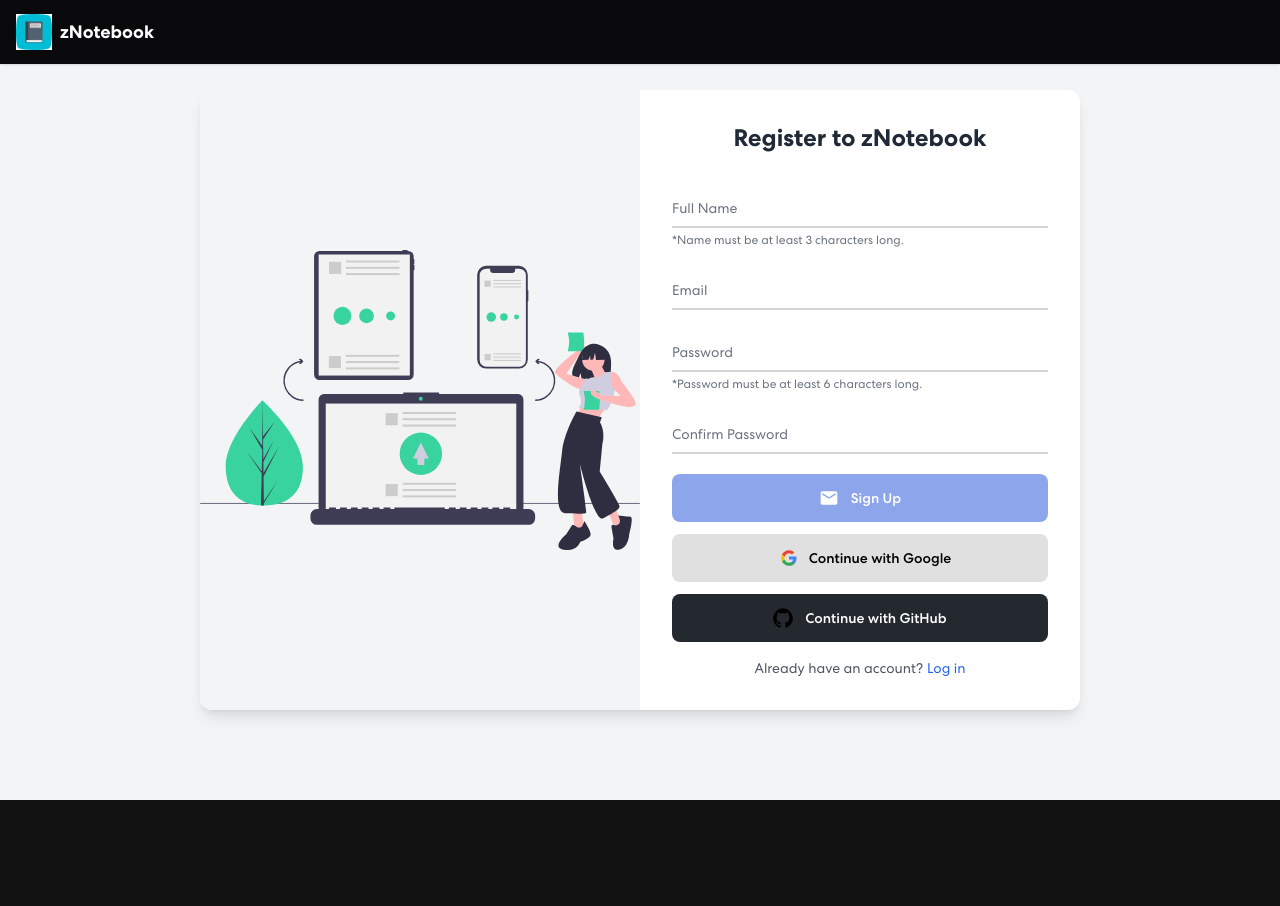
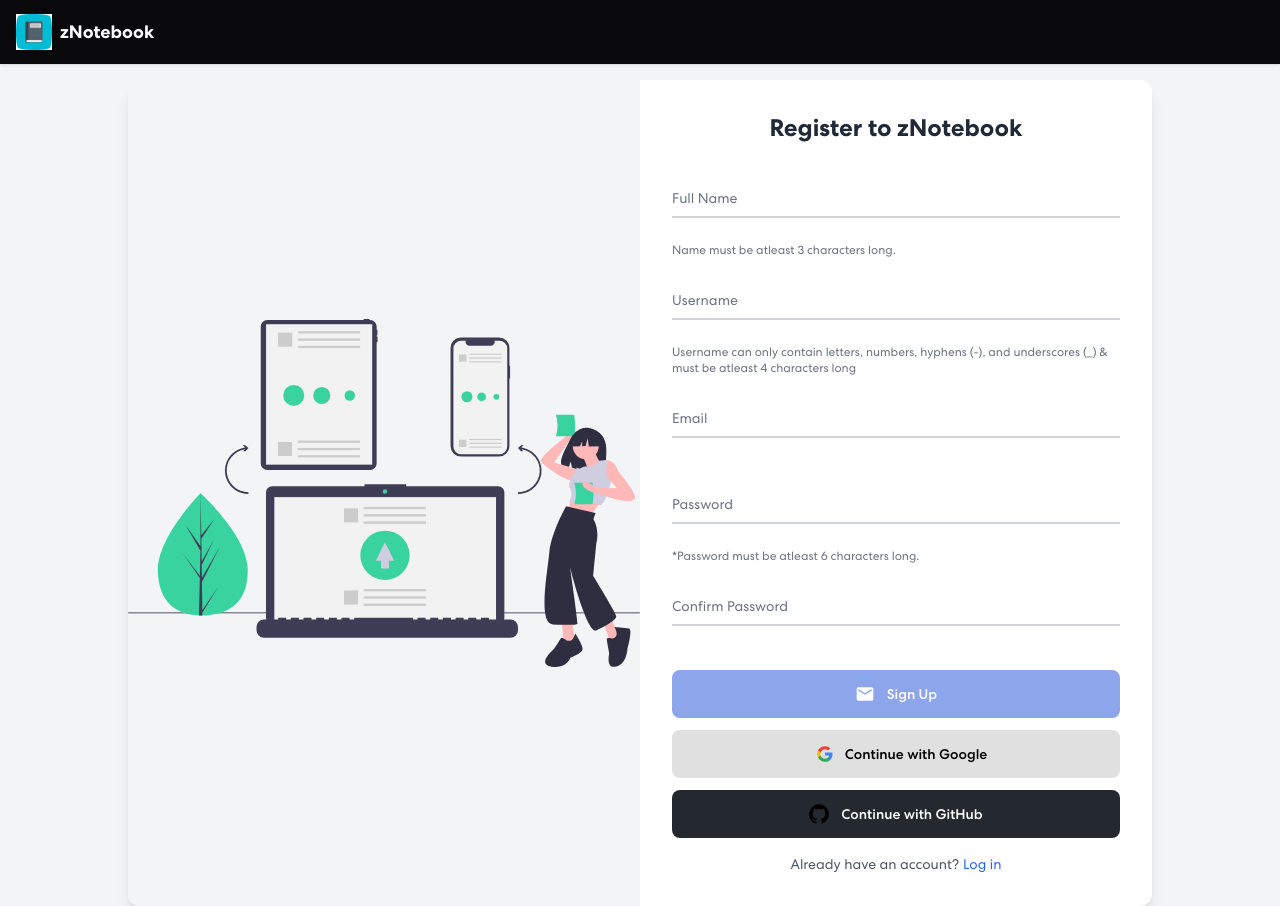
Before and after one commit to Mubassim-Khan/zNotebook, a React (Vite) app in the folder frontend/: page /register in a window 1280 px wide. Before the commit the page ends 800 px from the top, so only its background shows below. Built offline with nearby package versions, Linux system fonts and the light colour scheme; no server answers.

Commit message:
feat: add username field

```diff
--- a/frontend/src/components/AuthForm.jsx
+++ b/frontend/src/components/AuthForm.jsx
@@ -19,8 +19,9 @@
   redirectLink,
   redirectLabel,
   children,
+  isUsernameInvalid,
 }) => (
-  <div className="flex min-h-screen items-center justify-center bg-gray-100">
+  <div className="pt-20 flex min-h-[calc(100vh-64px)] items-center justify-center bg-gray-100 overflow-y-auto">
     <div className="max-w-5xl mx-auto bg-white rounded-xl shadow-lg flex flex-col md:flex-row overflow-hidden">
       {/* Image on the right for md+ screens */}
       <div className="hidden md:flex md:w-1/2 items-center justify-center bg-gray-100">
@@ -53,11 +54,22 @@
               >
                 {field.label}
               </label>
+              Help text
               {field.help && (
-                <div className="text-xs text-gray-500 mt-1">{field.help}</div>
+                <div className="text-xs text-gray-500 text-bold">
+                  {field.help}
+                </div>
+              )}
+              {/* Username validation error */}
+              {field.name === "username" && isUsernameInvalid && (
+                <div className="text-red-600 text-sm mt-1">
+                  ⚠️ Username must be at least 4 characters long and can only
+                  include letters, numbers, hyphens (-), and underscores (_).
+                </div>
               )}
             </div>
           ))}
+
           {children}
           {type === "login" && (
             <div className="flex items-start mb-5">
@@ -80,6 +92,7 @@
               </label>
             </div>
           )}
+
           {/* Email button */}
           <button
             type="submit"
@@ -91,6 +104,7 @@
             <MdEmail className="w-[20px] h-[20px] mr-3" />
             {submitLabel}
           </button>
+
           {/* Google button */}
           <button
             type="submit"
@@ -103,6 +117,7 @@
             />
             Continue with Google
           </button>
+
           {/* GitHub button */}
           <button
             type="submit"
--- a/frontend/src/components/Signup.jsx
+++ b/frontend/src/components/Signup.jsx
@@ -9,24 +9,35 @@
     props.setProgress(100);
     document.title = "Join zNotebook - zNotebook";
   }, []);
+
+  const [touched, setTouched] = useState({
+    name: false,
+    username: false,
+    email: false,
+    password: false,
+    confirmpassword: false,
+  });
+
   const [credentials, setCredentials] = useState({
     name: "",
+    username: "",
     email: "",
     password: "",
     confirmpassword: "",
   });
+
   const navigate = useNavigate();
   const hostURL = import.meta.env.VITE_HOST_URL;
 
   const handleSubmit = async (e) => {
     e.preventDefault();
-    const { name, email, password } = credentials;
+    const { name, username, email, password } = credentials;
     await toast.promise(
       (async () => {
         const response = await fetch(`${hostURL}/api/auth/register`, {
           method: "POST",
           headers: { "Content-Type": "application/json" },
-          body: JSON.stringify({ name, email, password }),
+          body: JSON.stringify({ name, username, email, password }),
         });
         const json = await response.json();
         if (json.success === true) {
@@ -46,20 +57,26 @@
           navigate("/");
           return <b>Account created successfully!</b>;
         },
-        error: (data) => (
-          <b>{"Request timed out. Connection Error."}</b>
-        ),
+        error: (data) => <b>{"Request timed out. Connection Error."}</b>,
       }
     );
   };
 
-  const onChange = (e) =>
+  const onChange = (e) => {
     setCredentials({ ...credentials, [e.target.name]: e.target.value });
+    setTouched({ ...touched, [e.target.name]: true });
+  };
+
+  const isUsernameInvalid =
+    touched.username &&
+    (credentials.username.length < 4 ||
+      !/^[a-zA-Z0-9_-]+$/.test(credentials.username));
 
   return (
     <AuthForm
       type="signup"
       title="Register to zNotebook"
+      isUsernameInvalid={isUsernameInvalid}
       fields={[
         {
           name: "name",
@@ -67,7 +84,15 @@
           type: "text",
           minLength: 3,
           required: true,
-          help: "*Name must be at least 3 characters long.",
+          help: "Name must be atleast 3 characters long.",
+        },
+        {
+          name: "username",
+          label: "Username",
+          type: "text",
+          minLength: 4,
+          required: true,
+          help: "Username can only contain letters, numbers, hyphens (-), and underscores (_) & must be atleast 4 characters long",
         },
         { name: "email", label: "Email", type: "email", required: true },
         {
@@ -76,7 +101,7 @@
           type: "password",
           minLength: 6,
           required: true,
-          help: "*Password must be at least 6 characters long.",
+          help: "*Password must be atleast 6 characters long.",
         },
         {
           name: "confirmpassword",
@@ -93,6 +118,7 @@
       submitLabel="Sign Up"
       disabled={
         credentials.name.length < 3 ||
+        credentials.username.length < 4 ||
         credentials.password.length < 6 ||
         credentials.confirmpassword.length < 6 ||
         credentials.password !== credentials.confirmpassword
@@ -101,7 +127,7 @@
       redirectLink="/login"
       redirectLabel="Log in"
     >
-      {/* Extra: Password match warning */}
+      {/* Password match warning */}
       {credentials.password !== credentials.confirmpassword && (
         <div className="text-red-600 text-sm mb-2">
           ⚠️ Password does not match!
```
